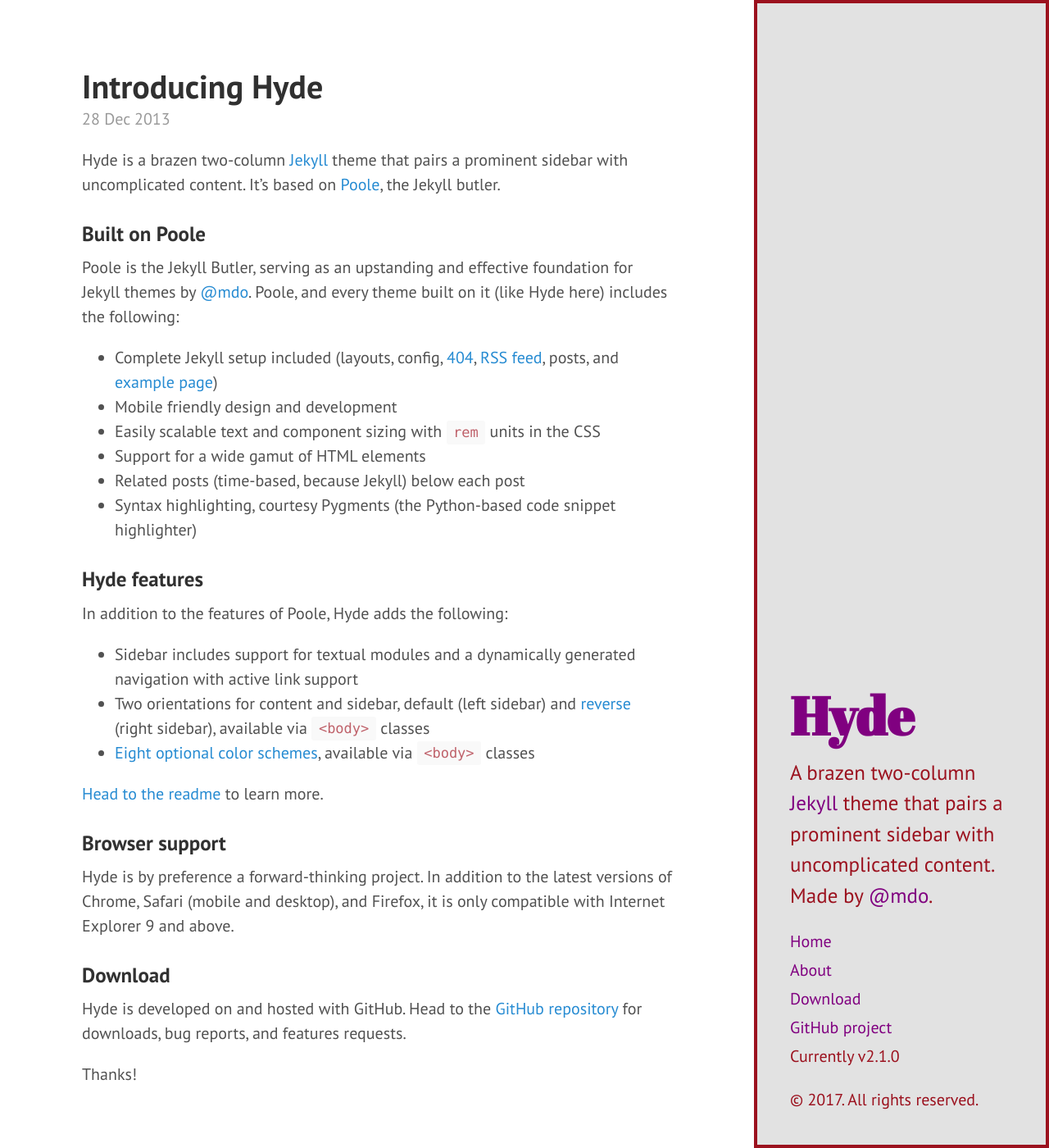
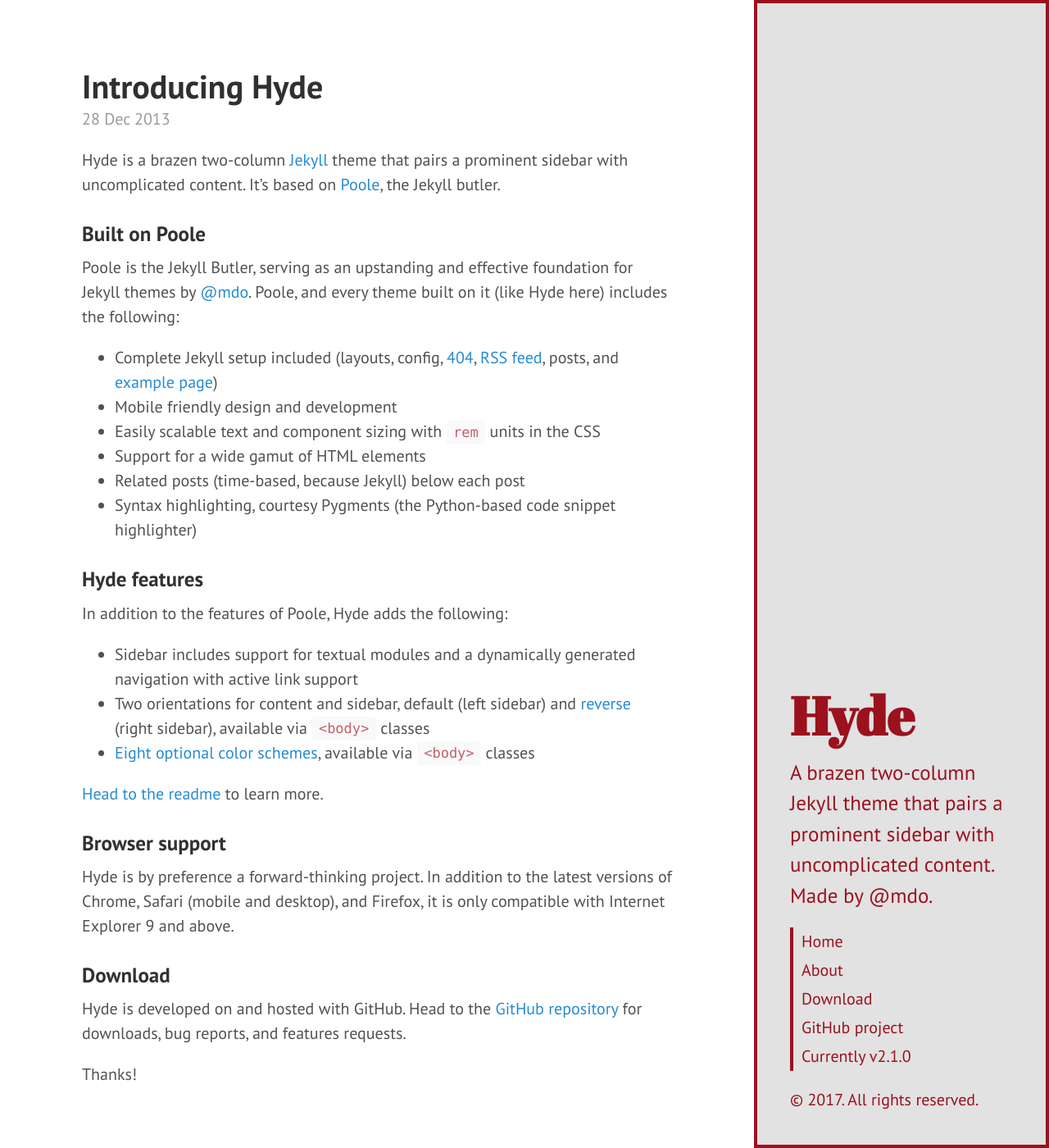
Before and after one commit to khanrn/codemascot.github.io, a Jekyll site: the page built from index.html, in a window 1280 px wide and 1400 px high. Shown: the whole window at 82% size. Built offline with Jekyll 4.4.1, drawn with Linux system fonts in a browser that asks for light colours; Markdown is read by kramdown in place of the engine named in the settings; the list of posts is cut into pages by our own code.

Commit message:
New Version

```diff
--- a/public/css/hyde.css
+++ b/public/css/hyde.css
@@ -73,7 +73,7 @@
 
 /* Sidebar links */
 .sidebar a {
-  color: #800080;
+  color: #9b111e;
 }
 
 /* About section */
@@ -87,14 +87,18 @@
 /* Sidebar nav */
 .sidebar-nav {
   margin-bottom: 1rem;
+  border-left: 4px solid;
 }
 .sidebar-nav-item {
   display: block;
   line-height: 1.75;
+  padding-left: 10px;
 }
 a.sidebar-nav-item:hover,
 a.sidebar-nav-item:focus {
-  text-decoration: underline;
+  text-decoration: none;
+  background: #9b111e;
+  color: #fff;
 }
 .sidebar-nav-item.active {
   font-weight: bold;
```
